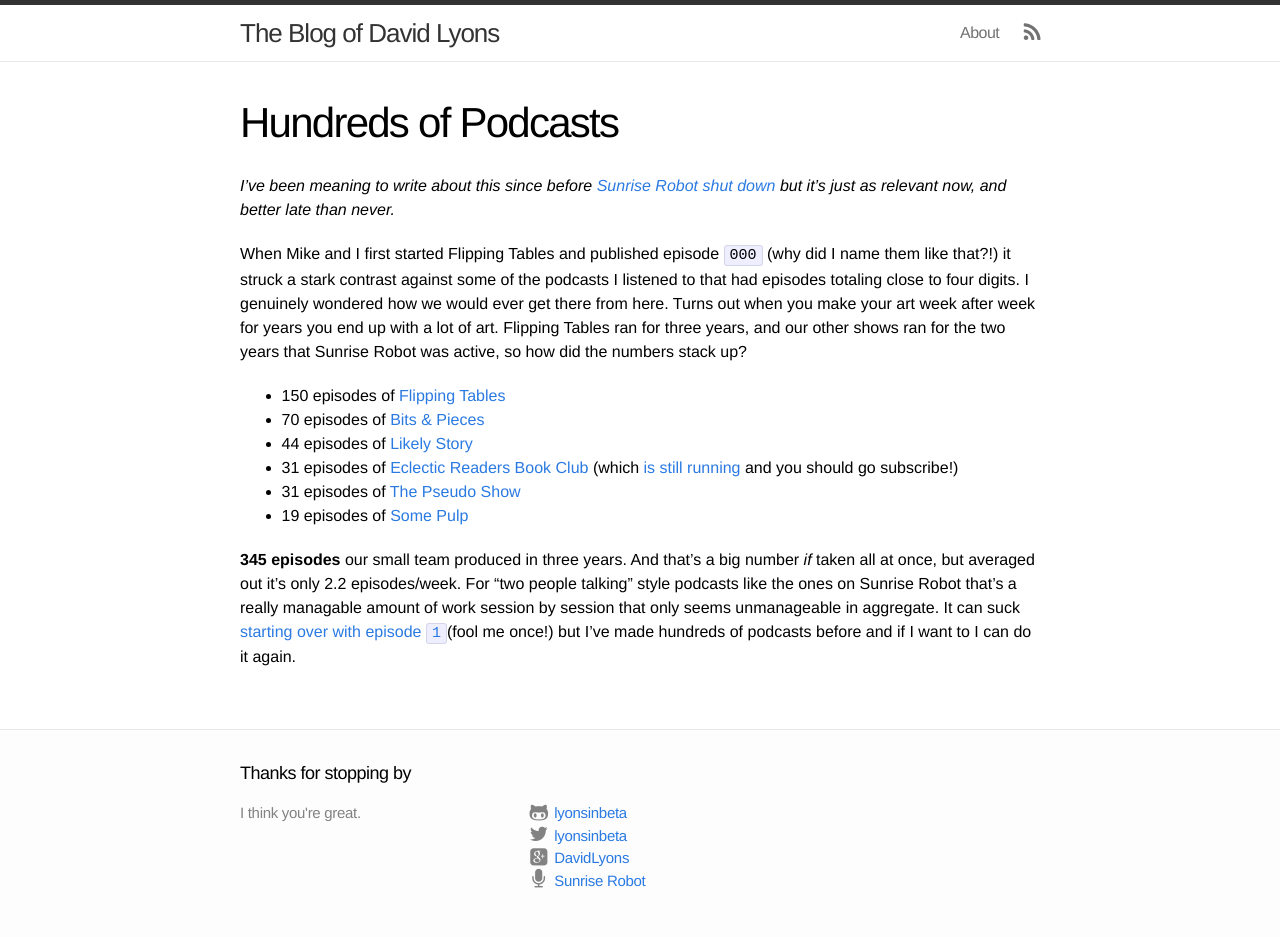
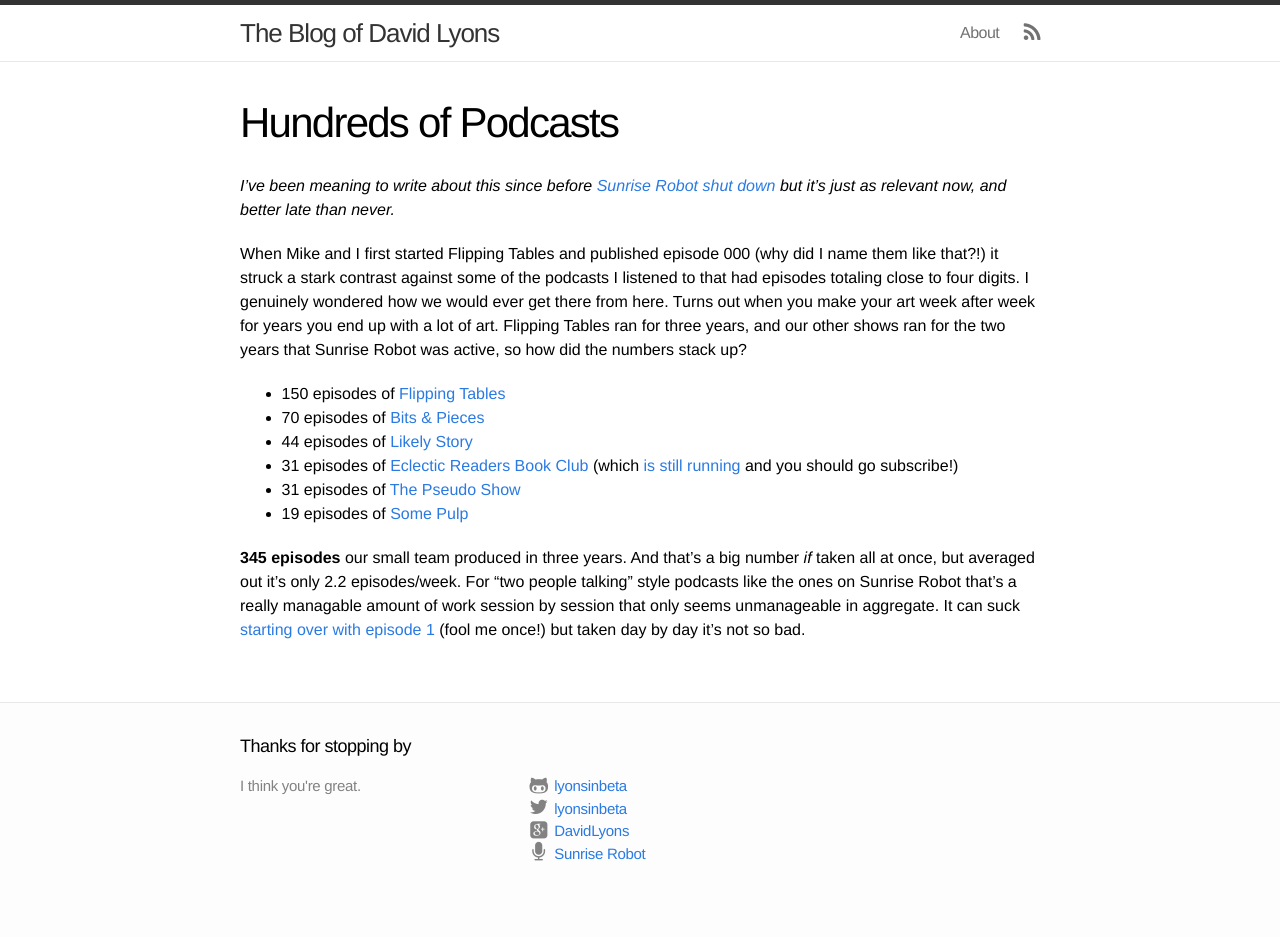
Before and after one commit to lyonsinbeta/lyonsinbeta.github.io, a Jekyll site: the page built from _posts/2017-05-12-hundreds-of-podcasts.md, in a window 1280 px wide. Built offline with Jekyll 4.4.1, drawn with Linux system fonts in a browser that asks for light colours; after the commit the page ends 910 px from its top, so only the background shows below that.

Commit message:
Fixes formatting

```diff
--- a/_posts/2017-05-12-hundreds-of-podcasts.md
+++ b/_posts/2017-05-12-hundreds-of-podcasts.md
@@ -6,7 +6,7 @@ permalink: /2017/5/hundreds-of-podcasts
 ---
 _I've been meaning to write about this since before [Sunrise Robot shut down](http://sunriserobot.net/blog/sunset-robot/) but it's just as relevant now, and better late than never._
 
-When Mike and I first started Flipping Tables and published episode `000` (why did I name them like that?!) it struck a stark contrast against some of the podcasts I listened to that had episodes totaling close to four digits. I genuinely wondered how we would ever get there from here. Turns out when you make your art week after week for years you end up with a lot of art. Flipping Tables ran for three years, and our other shows ran for the two years that Sunrise Robot was active, so how did the numbers stack up?
+When Mike and I first started Flipping Tables and published episode 000 (why did I name them like that?!) it struck a stark contrast against some of the podcasts I listened to that had episodes totaling close to four digits. I genuinely wondered how we would ever get there from here. Turns out when you make your art week after week for years you end up with a lot of art. Flipping Tables ran for three years, and our other shows ran for the two years that Sunrise Robot was active, so how did the numbers stack up?
 
 - 150 episodes of [Flipping Tables](http://sunriserobot.net/flippingtables)
 - 70 episodes of [Bits & Pieces](http://sunriserobot.net/bitsandpieces)
@@ -15,4 +15,4 @@ When Mike and I first started Flipping Tables and published episode `000` (why d
 - 31 episodes of [The Pseudo Show](http://sunriserobot.net/pseudoshow)
 - 19 episodes of [Some Pulp](http://sunriserobot.net/somepulp)
 
-**345 episodes** our small team produced in three years. And that's a big number _if_ taken all at once, but averaged out it's only 2.2 episodes/week. For "two people talking" style podcasts like the ones on Sunrise Robot that's a really managable amount of work session by session that only seems unmanageable in aggregate. It can suck [starting over with episode `1`](http://nostalgiagoggles.aduio)(fool me once!) but I've made hundreds of podcasts before and if I want to I can do it again.
+**345 episodes** our small team produced in three years. And that's a big number _if_ taken all at once, but averaged out it's only 2.2 episodes/week. For "two people talking" style podcasts like the ones on Sunrise Robot that's a really managable amount of work session by session that only seems unmanageable in aggregate. It can suck [starting over with episode 1](http://nostalgiagoggles.audio/1) (fool me once!) but taken day by day it's not so bad.
```
